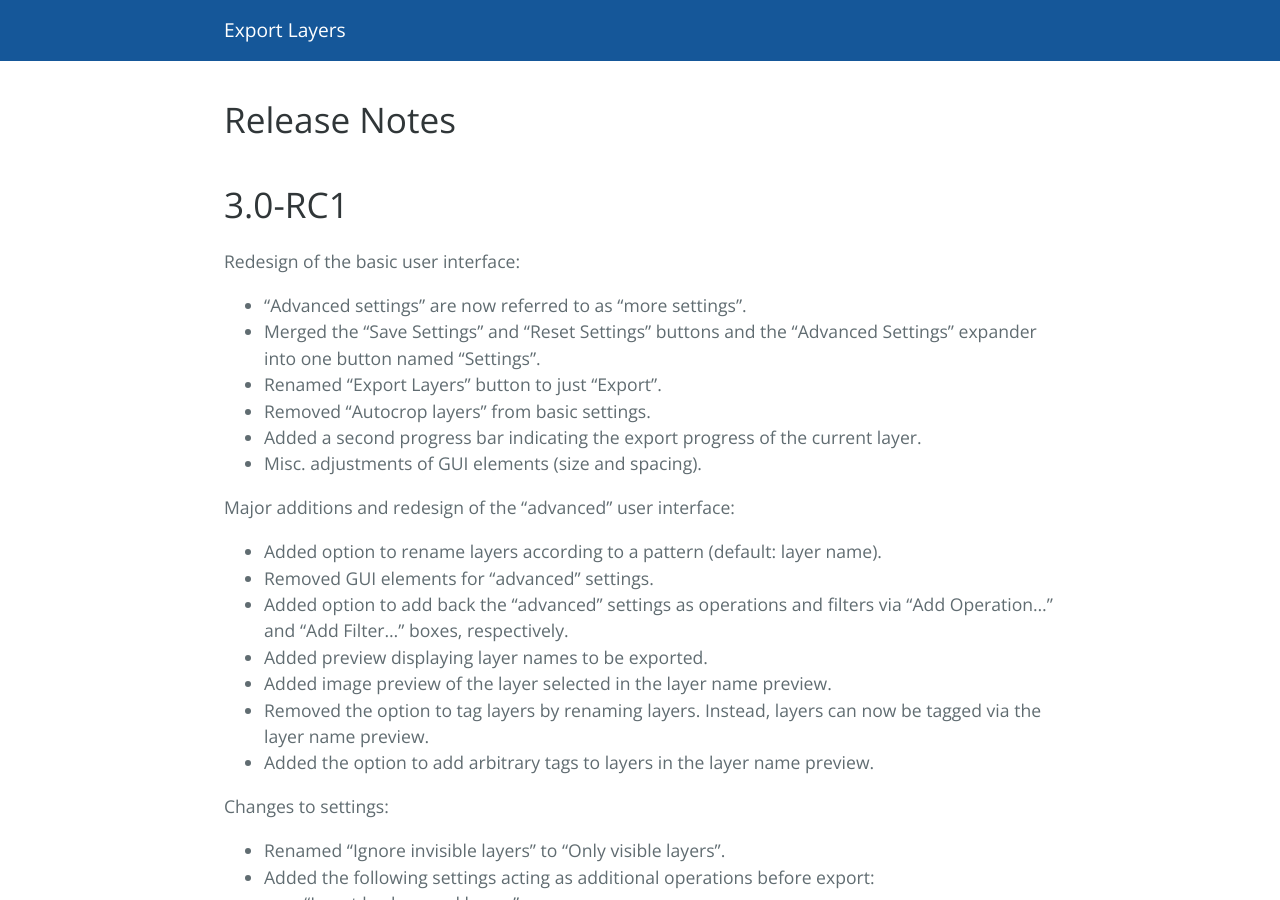
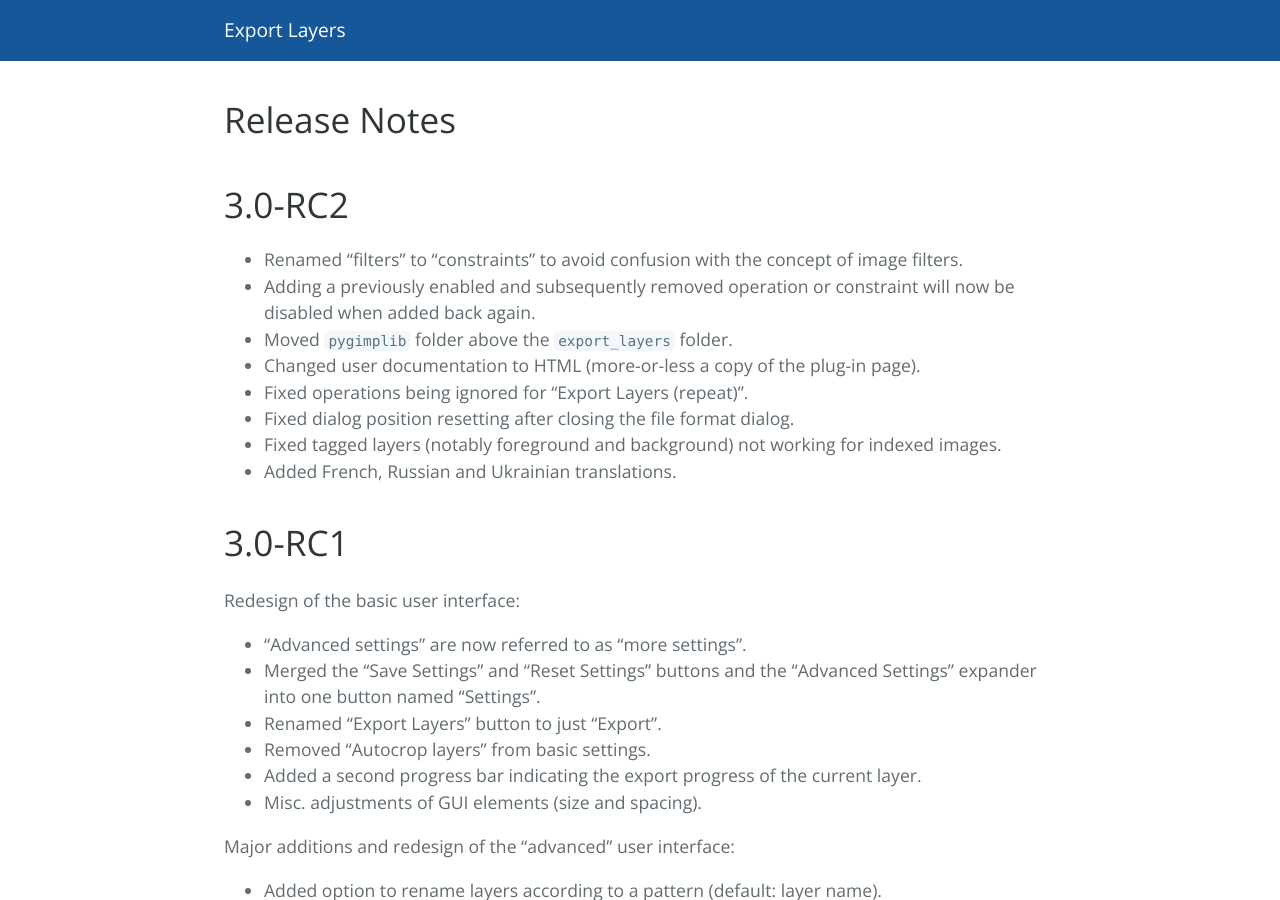
Before and after one commit to kamilburda/gimp-export-layers, a Jekyll site: the page built from sections/CHANGELOG.md, in a window 1280 px wide and 900 px high. Built offline with Jekyll 4.4.1, drawn with Linux system fonts in a browser that asks for light colours.

Commit message:
Update release to 3.0-rc2

```diff
--- a/_config.yml
+++ b/_config.yml
@@ -7,7 +7,7 @@ repository: khalim19/gimp-plugin-export-layers
 github_username: khalim19
 email: khalim19@gmail.com
 
-plugin_version: 3.0-RC1
+plugin_version: 3.0-RC2
 sections_url: /sections/
 license_remote_url: blob/master/LICENSE
 license_local_filename: LICENSE.txt
--- a/sections/CHANGELOG.md
+++ b/sections/CHANGELOG.md
@@ -2,6 +2,21 @@
 layout: docs_home
 title: Release Notes
 ---
+
+3.0-RC2
+=======
+
+* Renamed "filters" to "constraints" to avoid confusion with the concept of
+image filters.
+* Adding a previously enabled and subsequently removed operation or constraint
+will now be disabled when added back again.
+* Moved `pygimplib` folder above the `export_layers` folder.
+* Changed user documentation to HTML (more-or-less a copy of the plug-in page).
+* Fixed operations being ignored for "Export Layers (repeat)".
+* Fixed dialog position resetting after closing the file format dialog.
+* Fixed tagged layers (notably foreground and background) not working for
+indexed images.
+* Added French, Russian and Ukrainian translations.
 
 3.0-RC1
 =======
```
